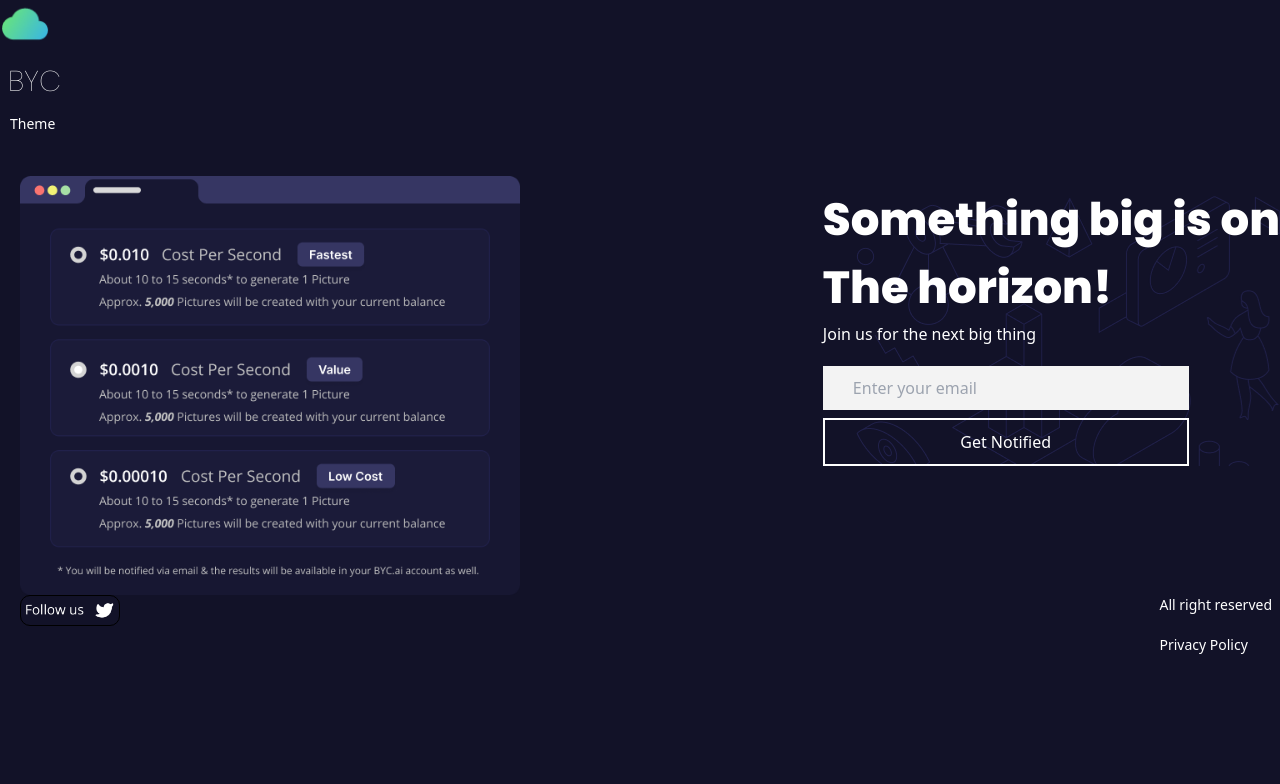
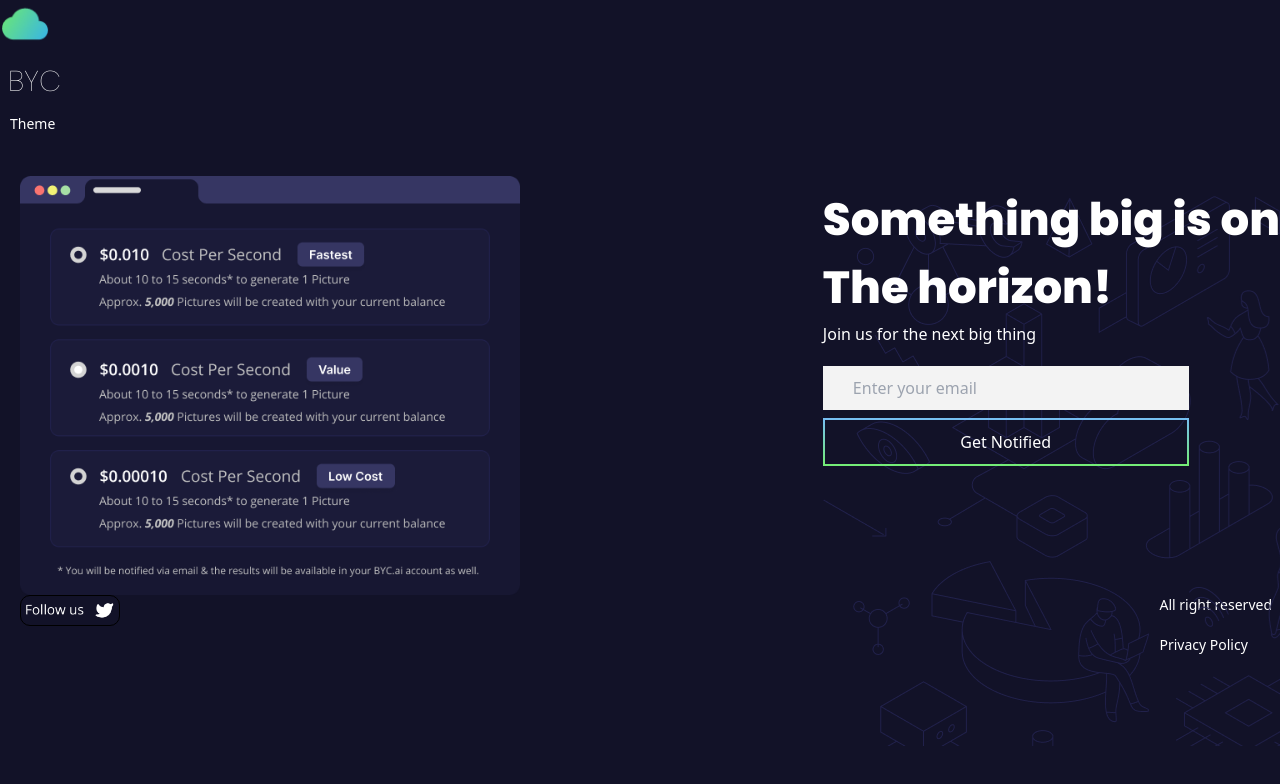
Before and after one commit to Harisborialas/Commingsoon-page, a Next.js app: page / in a window 1280 px wide. Shown: the top 784 px of the page. Built offline with nearby package versions, Linux system fonts and the light colour scheme.

Commit message:
i made some new changes

```diff
--- a/pages/index.js
+++ b/pages/index.js
@@ -17,8 +17,13 @@ export default function Home() {
   const onSubmit = async () => {
     const emailRegex = /^[^\s@]+@[^\s@]+\.[^\s@]+$/;
     if (!emailRegex.test(values.email)) {
-      errorMsg: "Please enter a valid email address.";
+      // errorMsg: "Please enter a valid email address.";
       // alert("Please enter a valid email address.");
+      // return;
+      setState((prev) => ({
+        ...prev,
+        errorMsg: "Please enter a valid email address.",
+      }));
       return;
     }
     setState((prev) => ({
@@ -108,7 +113,7 @@ export default function Home() {
                 <p id="para">Join us for the next big thing</p>
               </div>
 
-              <div className="col-lg-12 col-md-12 col-sm-12 " id="col3">
+              <div className="col-lg-12 col-md-6 col-sm-12 " id="col3">
                 <form>
                   <input
                     type={"email"}
@@ -128,7 +133,6 @@ export default function Home() {
                   </div>
                   <button
                     type="submit"
-                    disabled={!values.email}
                     onClick={onSubmit}
                     isloading={isloading}
                     className="btn btn-outline-primary"
--- a/styles/globals.css
+++ b/styles/globals.css
@@ -62,6 +62,7 @@ label {
 #btn {
   color: #ffffff;
   border: 2px solid;
+  border-image: linear-gradient(to bottom, #77bef3, #74ed76) 1 round;
   font-size: 1rem;
   padding: 10px 30px;
   width: 80%;
@@ -70,8 +71,8 @@ label {
   color: #ffffff;
   background-color: #121228;
   border: 2px solid;
-  border-image: linear-gradient(to bottom, #77bef3, #74ed76) 1 round;
-  border-radius: 10px !important;
+  border-image: linear-gradient(to bottom,#74ed76, #77bef3 ) 1 round;
+  border-radius: 10px;
   transition: 1s;
 }
 #twitter {
@@ -120,10 +121,12 @@ label {
 }
 #backgroundimg {
   z-index: 1;
+  width: 100%;
+  height: 70vh;
   background-image: url("/backgroundpic.png");
 }
 
-@media screen and (max-width: 768px) {
+@media screen and (max-width: 1024px) {
   #mainpage {
     background-color: #121228;
     width: 100%;
```
